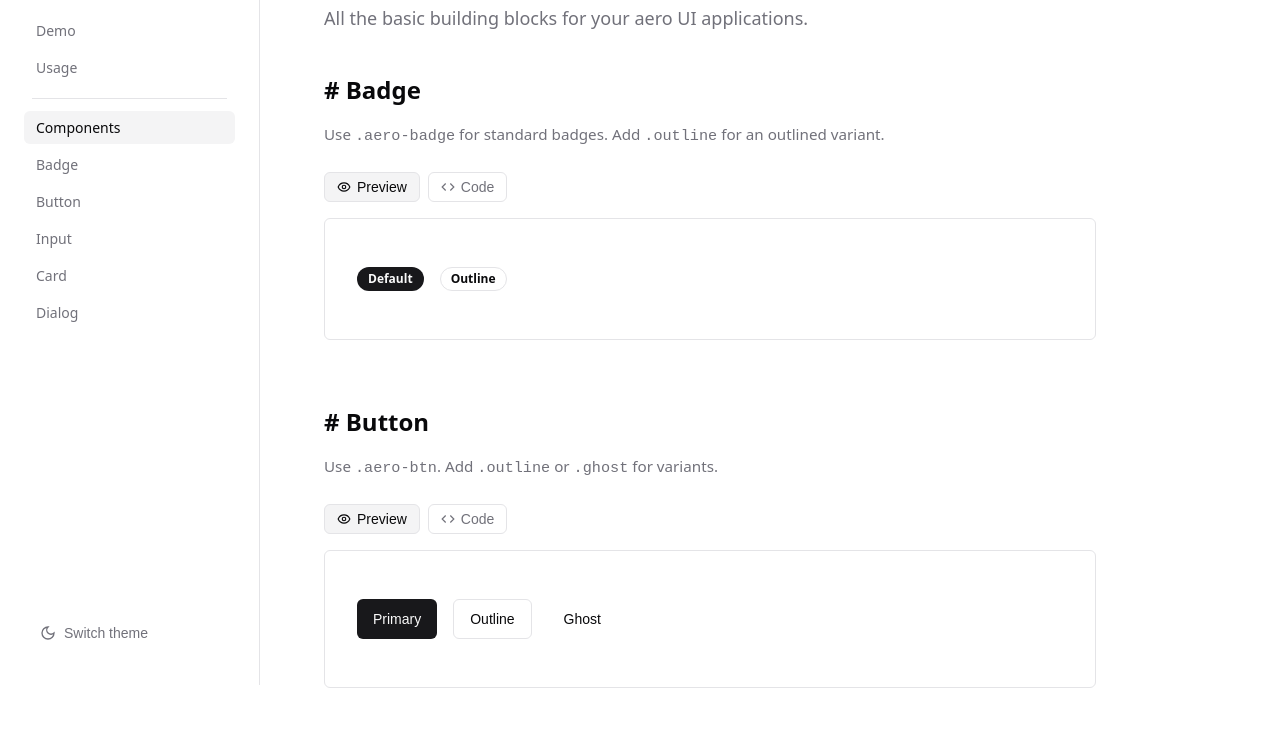
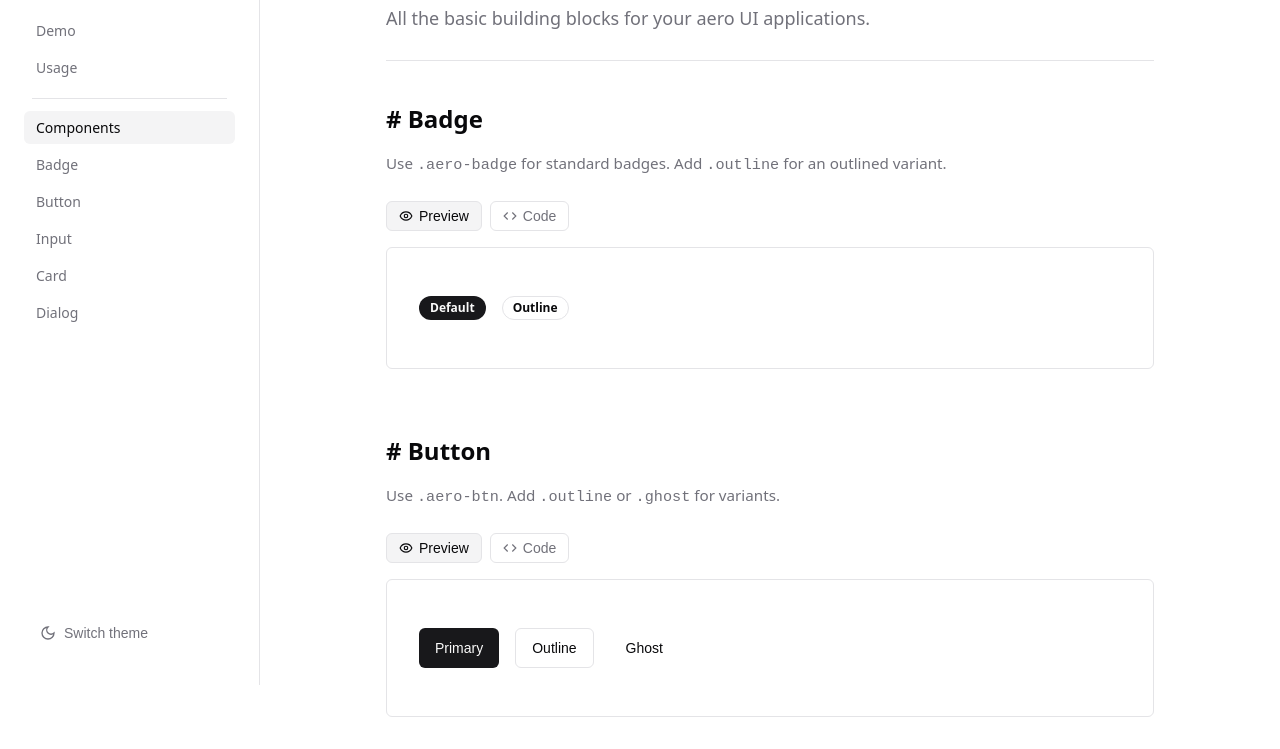
Before and after one commit to Gautham28/aero-ui, a plain HTML site: page docs/components.html in a window 1280 px wide. Shown: the part 115-864 px from the top of the page. Drawn offline with Linux system fonts and the light colour scheme.

Commit message:
fixed alignment

```diff
--- a/docs/components.html
+++ b/docs/components.html
@@ -39,7 +39,8 @@
       </div>
     </aside>
 
-    <main class="docs-main">
+    <main class="docs-main docs-main--centered">
+      <div class="docs-page-inner">
       <div id="components" style="padding-top: 0;">
         <h1 class="docs-title">Components</h1>
         <p class="docs-description">All the basic building blocks for your aero UI applications.</p>
@@ -237,6 +238,8 @@
       <footer style="margin-top: 4rem; padding-top: 2rem; border-top: 1px solid var(--border); color: var(--muted-foreground); font-size: 0.875rem;">
         &copy; 2026 aero UI. Built from scratch.
       </footer>
+      </div>
+
     </main>
   </div>
 
--- a/docs/docs.css
+++ b/docs/docs.css
@@ -90,6 +90,23 @@ body { margin: 0; font-family: system-ui, sans-serif; background-color: var(--ba
 .docs-home-inner .docs-feature-grid .aero-card-content p {
   text-align: left;
 }
+.docs-main--centered {
+  max-width: none;
+  display: flex;
+  flex-direction: column;
+  align-items: center;
+}
+.docs-page-inner {
+  width: 100%;
+  max-width: 48rem;
+  margin-left: auto;
+  margin-right: auto;
+  text-align: left;
+}
+.docs-main--centered .docs-page-inner #components > .docs-description {
+  padding-bottom: 1.75rem;
+  border-bottom: 1px solid var(--border);
+}
 .docs-title { font-size: 2.25rem; margin-top: 0; margin-bottom: 0.5rem; font-weight: 600; }
 .docs-description { color: var(--muted-foreground); font-size: 1.125rem; margin-bottom: 2.5rem; }
 
```
